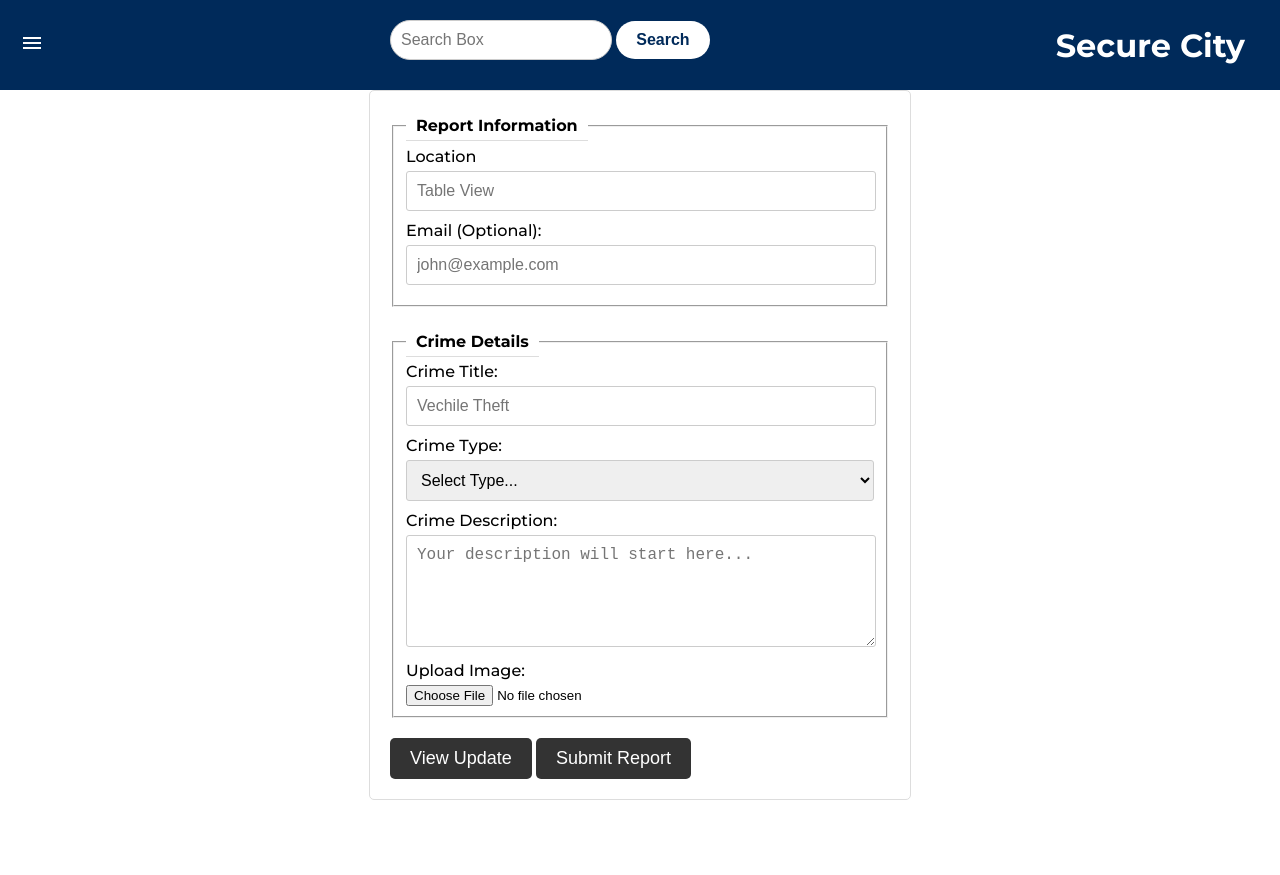
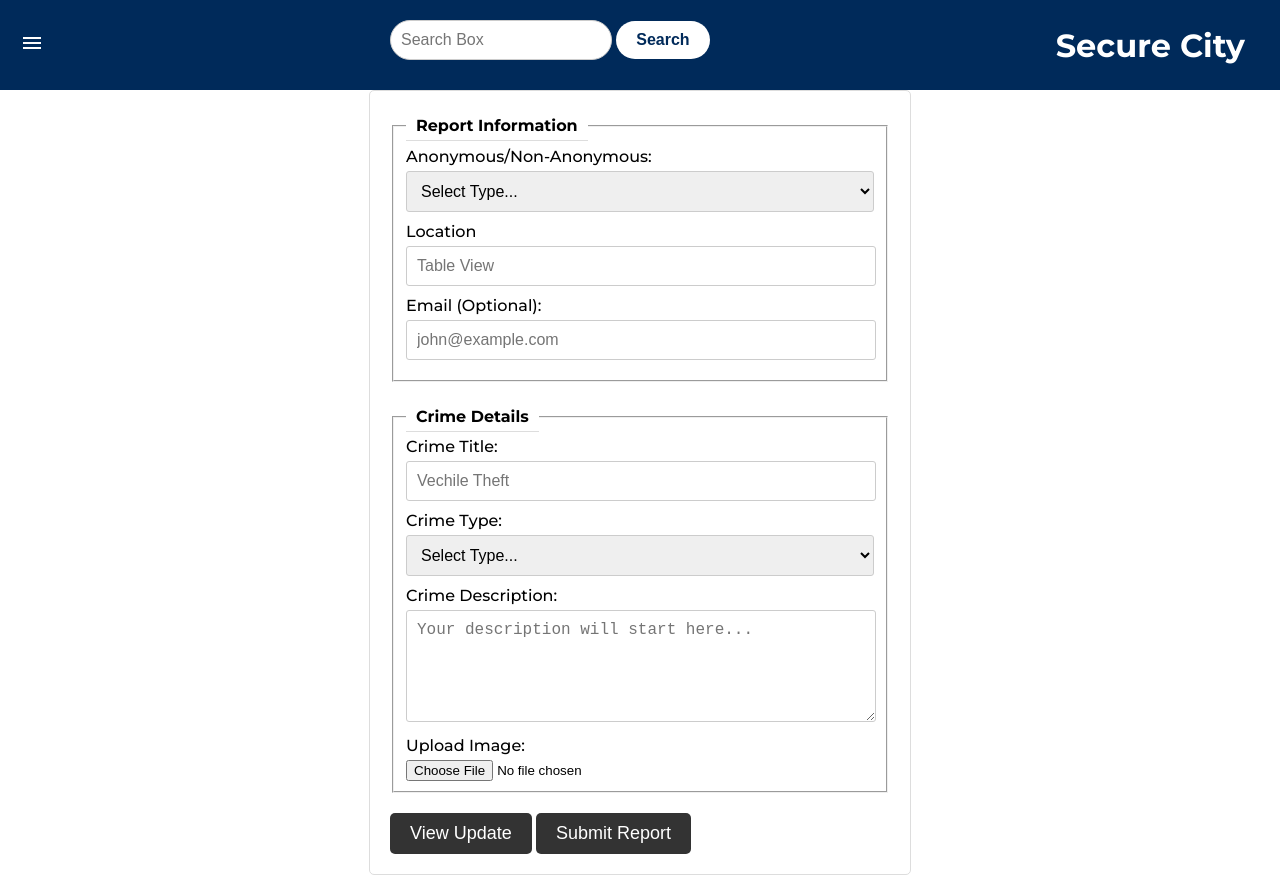
Before and after one commit to EmeraldAdams/SecureCityWeb, a plain HTML site: page html files/Anonymous.html in a window 1280 px wide. Before the commit the page ends 800 px from the top, so only its background shows below. Drawn offline with Linux system fonts and the light colour scheme.

Commit message:
Anonymous page update

```diff
--- a/html files/Anonymous.html
+++ b/html files/Anonymous.html
@@ -45,6 +45,12 @@
         <form action="Anonymous.html" method="post">
           <fieldset>
             <legend>Report Information</legend>
+            <label for="Type">Anonymous/Non-Anonymous:</label>
+            <select id="type" name="type" required>
+              <option value="">Select Type...</option>
+              <option value="Theft">Anonymous</option>
+              <option value="Drug">Non-Anonymous</option>
+            </select>
             <label for="name">Location</label>
             <input
               type="text"
```
